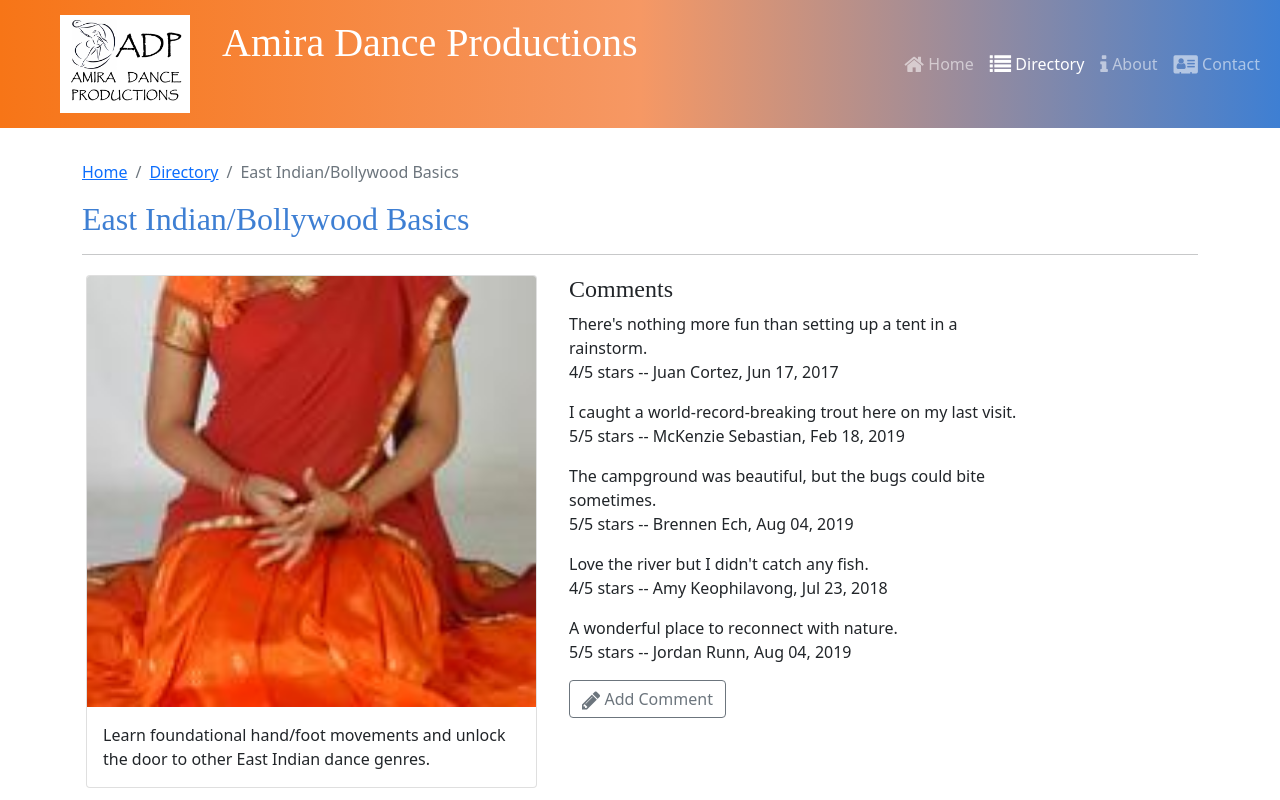
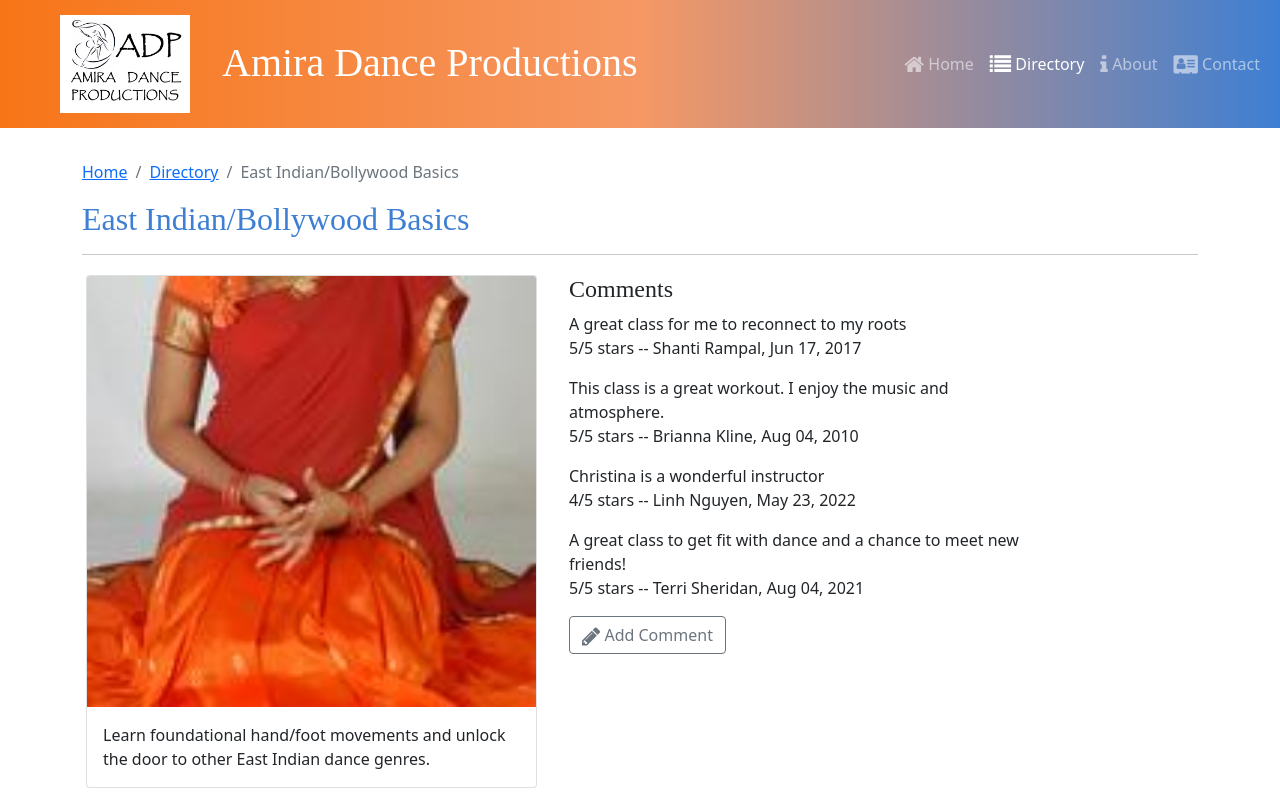
Before and after one commit to mun-v/react-portfolio-project, a React (Create React App) app: page /directory/1 in a window 1280 px wide. Shown: the top 800 px of the page. Built offline with nearby package versions, Linux system fonts and the light colour scheme.

Commit message:
COMMENT Adjustments

```diff
--- a/src/app/shared/COMMENTS.js
+++ b/src/app/shared/COMMENTS.js
@@ -3,160 +3,168 @@ export const COMMENTS = [
         id: 0,
         courseId: 0,
         rating: 5,
-        text: 'The grass was indeed greener here than our last campsite.',
-        author: 'Simon Hunt',
-        date: '2018-10-25T16:30Z'
+        text: "I've only taken one class, but definitely plan to come back for more. So much fun!!",
+        author: 'Cherry McDaniel',
+        date: '2020-10-25T16:30Z'
     },
     {
         id: 1,
-        courseId: 0,
-        rating: 3,
-        text: 'This lone monkey kept following us back to our tent.',
-        author: 'Zandra Katherine',
+        courseId: 1,
+        rating: 5,
+        text: 'A great class for me to reconnect to my roots',
+        author: 'Shanti Rampal',
         date: '2017-06-17T03:33Z'
     },
     {
         id: 2,
-        courseId: 0,
+        courseId: 2,
         rating: 4,
-        text: 'Do not feed the wildlife. They will follow you back to the tent.',
-        author: 'Amy Keophilavong',
+        text: 'The course was a new experience for me, but Di is super nice and very knowledgeable.',
+        author: 'Aria Keophilavong',
         date: '2019-02-18T18:12Z'
     },
     {
         id: 3,
-        courseId: 0,
+        courseId: 3,
         rating: 3,
-        text: "Avoid Sundays; couldn't relax and play my flute with all the noisy kids.",
-        author: 'Jean Luc',
+        text: "Parking can be a little difficult to find because the classes are always full.",
+        author: 'Karen Smith',
         date: '2019-08-04T20:11Z'
     },
     {
         id: 4,
-        courseId: 0,
+        courseId: 4,
         rating: 5,
-        text: "This has been our favorite campsite for over 7 years. It is an absolutely beautiful site. The hosts are very friendly and helpful. Don't forget to try out the lake.",
-        author: 'R. E. Osariemen',
-        date: '2018-07-23T19:44Z'
+        text: "Amazing class with amazing women. I can't wait to check out the other basics classes!",
+        author: 'Kresley Coleman',
+        date: '2021-07-23T19:44Z'
     },
     {
         id: 5,
-        courseId: 1,
-        rating: 4,
-        text: "There's nothing more fun than setting up a tent in a rainstorm.",
-        author: 'Juan Cortez',
+        courseId: 4,
+        rating: 2,
+        text: "Great class, but there are too many stairs. The location is not for me.",
+        author: 'Pauleen Sutherland',
         date: '2017-06-17T03:33Z'
     },
     {
         id: 6,
-        courseId: 1,
+        courseId: 5,
         rating: 5,
-        text: 'I caught a world-record-breaking trout here on my last visit.',
-        author: 'McKenzie Sebastian',
+        text: "Mr. Bill is one of the sweetest people I've ever met. He helped my husband and I prepare for our first dance at our wedding. Highly recommend!",
+        author: 'Mari McRieve',
         date: '2019-02-18T18:12Z'
     },
     {
         id: 7,
         courseId: 1,
         rating: 5,
-        text: 'The campground was beautiful, but the bugs could bite sometimes.',
-        author: 'Brennen Ech',
-        date: '2019-08-04T20:11Z'
+        text: "This class is a great workout. I enjoy the music and atmosphere.",
+        author: 'Brianna Kline',
+        date: '2010-08-04T20:11Z'
     },
     {
         id: 8,
         courseId: 1,
         rating: 4,
-        text: "Love the river but I didn't catch any fish.",
-        author: 'Amy Keophilavong',
-        date: '2018-07-23T19:44Z'
+        text: "Christina is a wonderful instructor",
+        author: 'Linh Nguyen',
+        date: '2022-05-23T19:44Z'
     },
     {
         id: 9,
         courseId: 1,
         rating: 5,
-        text: 'A wonderful place to reconnect with nature.',
-        author: 'Jordan Runn',
-        date: '2019-08-04T20:11Z'
+        text: 'A great class to get fit with dance and a chance to meet new friends!',
+        author: 'Terri Sheridan',
+        date: '2021-08-04T20:11Z'
     },
     {
         id: 10,
         courseId: 2,
         rating: 5,
-        text: 'The Frozen Tundra is great place for family and friends camping!',
-        author: 'Olaf the Snowman',
+        text: 'This is an awesome class. Lady Di is great!',
+        author: 'Jillina Carlino',
         date: '2019-02-18T18:12Z'
     },
     {
         id: 11,
         courseId: 2,
         rating: 1,
-        text: 'We had to leave about 2am to go back to the city because the quiet was just too much!',
-        author: 'Vincent and Mona Lisa Gambini',
+        text: 'I had to leave before the class was over because the music was just too much.',
+        author: 'Myrtle Gambini',
         date: '2018-10-25T16:30Z'
     },
     {
         id: 12,
         courseId: 2,
         rating: 5,
-        text: 'The stars at night were a revelation!',
-        author: 'Ann Dabramov',
+        text: 'The sisterhood of this class is like no other!',
+        author: 'Natalia Sevastyan',
         date: '2018-07-23T19:44Z'
     },
     {
         id: 13,
         courseId: 2,
         rating: 4,
-        text: 'Great scenic hiking trails but it was challenging to go up the mountain.',
-        author: 'Amy Keophilavong',
+        text: 'The combinations can be challenging at times, but my body has become stronger and better coordinated for it.',
+        author: 'Aria Keophilavong',
         date: '2018-10-25T16:30Z'
     },
     {
         id: 14,
         courseId: 2,
         rating: 5,
-        text: 'Perfect scenery for a smoked kipper breakfast with friends!',
-        author: 'Dave Lister',
+        text: 'I cannot say enough things about Di and her class. You have to try it!',
+        author: 'Donna Davis',
         date: '2019-08-04T20:11Z'
     },
     {
         id: 15,
         courseId: 3,
         rating: 4,
-        text: 'Just remember a bear can run and climb faster than you...',
-        author: 'Markell Richards',
+        text: 'Angie is very knowledgeable and a talented choreographer.',
+        author: 'Marcola Reeves',
         date: '2017-06-17T03:33Z'
     },
     {
         id: 16,
         courseId: 3,
         rating: 5,
-        text: 'Excellent site to recharge from the city.',
-        author: 'Amy Keophilavong',
+        text: 'There are so many aspects to Egyptian style bellydance than I ever realized. I learn something new each class!',
+        author: 'Aria Keophilavong',
         date: '2018-07-23T19:44Z'
     },
     {
         id: 17,
         courseId: 3,
         rating: 5,
-        text: 'What a magnificent view!',
-        author: 'Tinus Lorvaldes',
-        date: '2018-10-25T16:30Z'
+        text: "It's an awesome class. Angie is great!",
+        author: 'Tina Hanson',
+        date: '2019-10-25T16:30Z'
     },
     {
         id: 18,
-        courseId: 3,
+        courseId: 5,
         rating: 4,
-        text: 'The sites are huge! We felt like we were in the middle of nowhere, in a good way.',
-        author: 'Chloe Haskins',
+        text: "I loved learning the West Coast swing style!",
+        author: 'Chloe Harding',
         date: '2017-06-17T03:33Z'
     },
     {
         id: 19,
-        courseId: 3,
+        courseId: 4,
         rating: 5,
-        text: "The photos don't do justice to the beauty of this place.",
-        author: 'Minae Lee',
+        text: "I didn't realize how much of a workout this class is. I love it!",
+        author: 'JiSoo Kim',
+        date: '2019-02-18T18:12Z'
+    },
+    {
+        id: 19,
+        courseId: 0,
+        rating: 4,
+        text: "Elisa is the best! She makes the class inviting and explains everything so well.",
+        author: 'Anita Takashi',
         date: '2019-02-18T18:12Z'
     }
 ];
--- a/src/app/shared/COURSES.js
+++ b/src/app/shared/COURSES.js
@@ -37,7 +37,7 @@ export const COURSES = [
         id: 3,
         name: 'Egyptian Folkloric',
         image: EFolkloric,
-        instructor: 'Malak',
+        instructor: 'Angie',
         featured: false,
         description:
             "Learn about the regional dances and the movements that reflect the lives and personalities of the various people of Egypt."
--- a/src/components/Footer.js
+++ b/src/components/Footer.js
@@ -49,7 +49,7 @@ const Footer = () => {
               className="btn btn-link"
               href="mailto:events@amiradanceproductions.com"
             >
-              <i className="fa fa-envelope-o" /> Email Us
+              <i className="fa fa-envelope-o" /> events@amiradanceproductions
             </a>
           </Col>
         </Row>
--- a/src/components/Header.js
+++ b/src/components/Header.js
@@ -17,7 +17,7 @@ const Header = () => {
       <NavbarBrand className='ms-5' href="/">
         <img src={ADPLogo2} alt="adp logo" className='float-start'
          />
-        <h1 className='mt-1'>Amira Dance Productions</h1>
+        <h1 className='mt-4'>Amira Dance Productions</h1>
       </NavbarBrand>
 
       <NavbarToggler onClick={() => setMenuOpen(!menuOpen)} />
```
Also changed, not shown: src/pages/AboutPage.js (+30 -17 lines).
